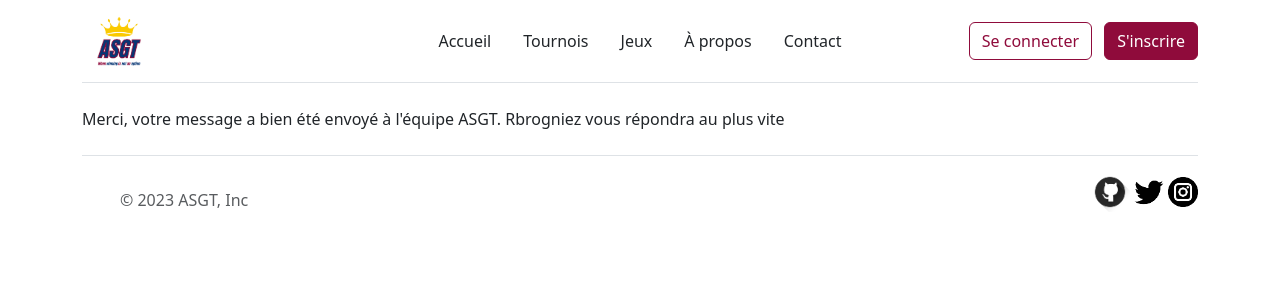
After one commit to Rbrogniez/ASGT, a Django app: page /confirmation-contact/ in a window 1280 px wide. The commit adds this page. Shown: the top 300 px of the page. Run offline with Django 4.2, Linux system fonts and the light colour scheme.

Commit message:
Add new view, response and routes for message send from contact page

```diff
--- a/ASGT/ASGT/settings.py
+++ b/ASGT/ASGT/settings.py
@@ -27,6 +27,7 @@ DEBUG = True
 
 ALLOWED_HOSTS = []
 
+EMAIL_BACKEND = 'django.core.mail.backends.console.EmailBackend'
 
 # Application definition
 
--- a/ASGT/ASGT/urls.py
+++ b/ASGT/ASGT/urls.py
@@ -25,5 +25,6 @@ urlpatterns = [
     path('tournois/', views.tournament, name='tournament-list'),
     path('tournois/<int:tournament_id>/', views.tournament_detail, name='tournament-detail'),
     path('contact/', views.contact, name='contact'),
-    path('jeux/', views.games)
+    path('jeux/', views.games),
+    path('confirmation-contact/', views.contact_ok)
 ]
--- a/ASGT/tournaments/static/tournaments/styles.css
+++ b/ASGT/tournaments/static/tournaments/styles.css
@@ -23,3 +23,7 @@
     background-color: #073674;
     border-color: #073674;
 }
+
+.errorlist {
+    margin-bottom: 10px;
+}
--- /dev/null
+++ b/ASGT/tournaments/templates/tournaments/contact-ok.html
@@ -0,0 +1,5 @@
+{% extends 'tournaments/base.html' %}
+
+{% block content %}
+<p>Merci, votre message a bien été envoyé à l'équipe ASGT. Rbrogniez vous répondra au plus vite</p>
+{% endblock %}
--- a/ASGT/tournaments/templates/tournaments/contact.html
+++ b/ASGT/tournaments/templates/tournaments/contact.html
@@ -7,6 +7,8 @@
         <h2 class="text-center mb-4">Contactez-nous</h2>
         <form action="" method="post" novalidate>
           {% csrf_token %}
+          {{ form.as_p }}
+          <!--
           <div class="form-group my-2">
             <label class="my-2" for="id_name">Nom :</label>
             <input type="text" class="form-control" id="id_name" placeholder="Entrez votre nom">
@@ -19,9 +21,11 @@
             <label class="my-2" for="id_message">Message :</label>
             <textarea class="form-control" id="id_message" rows="5" placeholder="Entrez votre message"></textarea>
           </div>
+           -->
           <div class="mt-4">
             <button type="submit" class="btn btn-primary">Envoyer</button>
           </div>
+
         </form>
       </div>
     </div>
--- a/ASGT/tournaments/views.py
+++ b/ASGT/tournaments/views.py
@@ -1,7 +1,8 @@
 from django.http import HttpResponse
-from django.shortcuts import render
+from django.shortcuts import render, redirect
 from tournaments.models import Tournament, User, Games
 from tournaments.forms import ContactUsForm
+from django.core.mail import send_mail
 
 def homepage(request):
     user = User.objects.all()
@@ -19,9 +20,30 @@ def tournament(request):
     return render(request, 'tournaments/tournaments.html', {'tournaments': tournament})
 
 def contact(request):
-    form = ContactUsForm()
+
+    print('La méthode de requête est : ', request.method)
+    print('Les données sont : ', request.POST)
+
+    if request.method == 'POST':
+        # créer une instance de notre formulaire et le remplir avec les données POST
+        form = ContactUsForm(request.POST)
+
+        if form.is_valid():
+            send_mail(
+            subject=f'Message de {form.cleaned_data["name"]} d\'ASGT - formulaire de contact',
+            message=form.cleaned_data['message'],
+            from_email=form.cleaned_data['email'],
+            recipient_list=['axel.gore@outlook.fr']
+        )
+        return redirect('/confirmation-contact')
+    else:
+        form = ContactUsForm()
+
     return render(request, 'tournaments/contact.html', {'form': form})
 
 def tournament_detail(request, tournament_id):
     tournament = Tournament.objects.get(id=tournament_id)
     return render (request, 'tournaments/tournament_detail.html', {'tournament': tournament})
+
+def contact_ok(request):
+    return render(request, 'tournaments/contact-ok.html')
```
